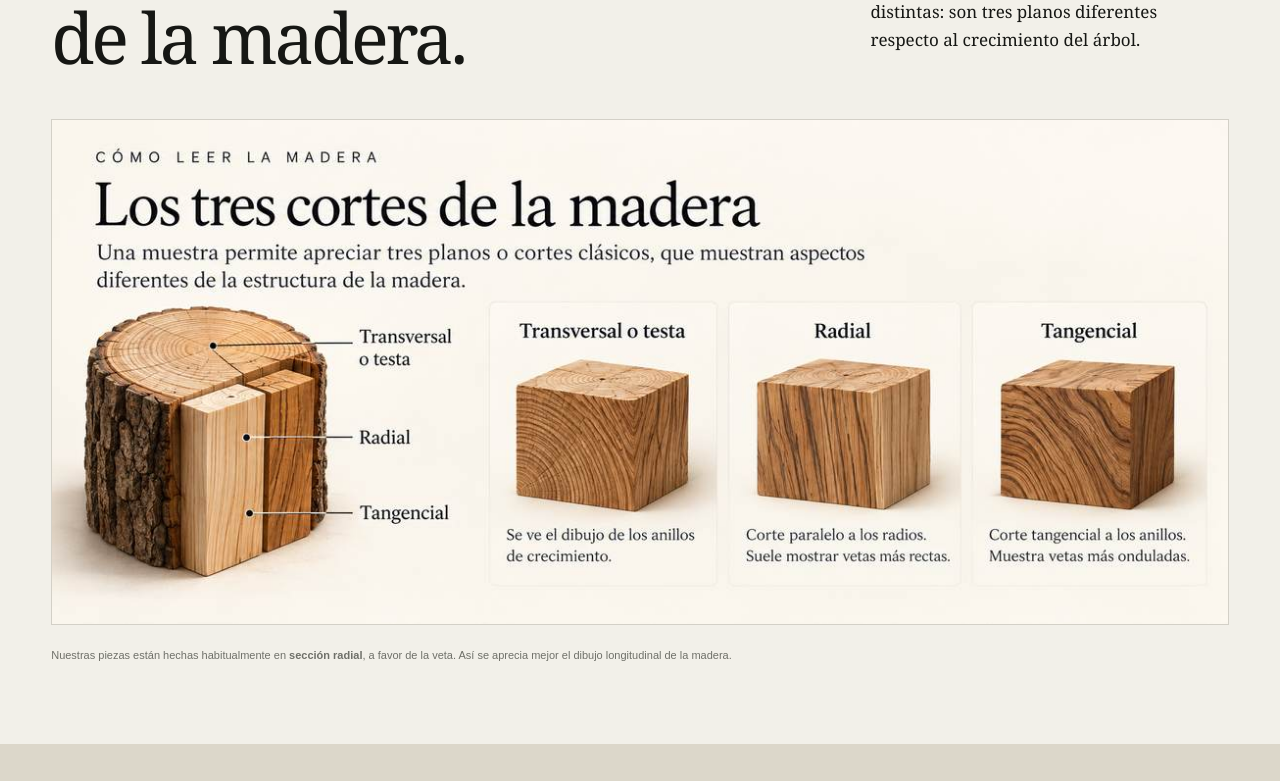
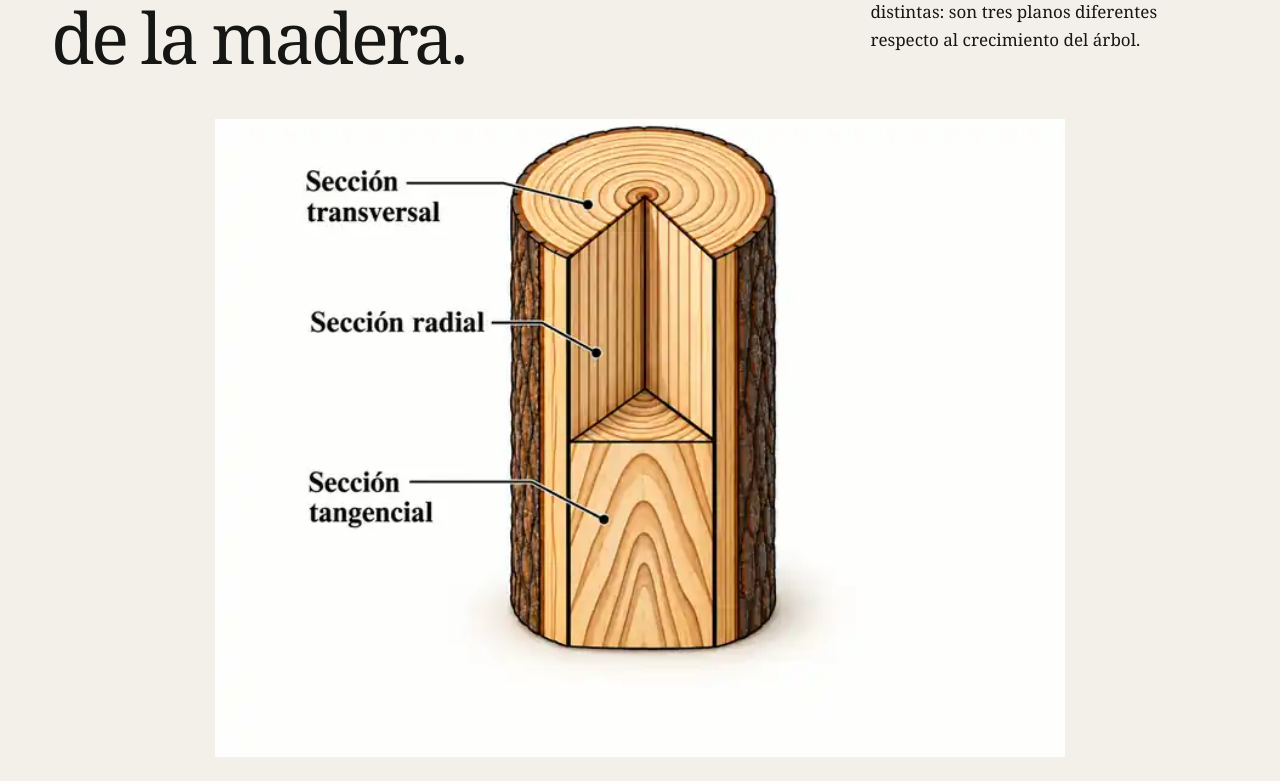
Before and after one commit to luisinko-lasko/maderas-del-mundo, a Next.js app: page /about in a window 1280 px wide. Shown: the part 2857-3638 px from the top of the page. Built offline with nearby package versions, Linux system fonts and the light colour scheme; no server answers.

Commit message:
About: incorporar la ilustración seleccionada de cortes de madera

```diff
--- a/app/about/page.js
+++ b/app/about/page.js
@@ -114,10 +114,10 @@ export default function About(){
           </p>
         </div>
 
-        <div className="about-infographic about-infographic-wide">
-          <img src="/images/about-cortes.jpg" alt="Esquema de los cortes transversal, radial y tangencial de la madera" />
+        <div className="about-infographic about-infographic-wide" style={{maxWidth:'850px', background:'#fff', border:'none'}}>
+          <img src="/images/about-cortes-secciones.webp" alt="Secciones transversal, radial y tangencial de un tronco: anillos de crecimiento, veta recta y veta en catedrales" />
         </div>
-        <p className="property-footnote">
+        <p className="property-footnote" style={{maxWidth:'850px', margin:'22px auto 0', fontSize:'14px'}}>
           Nuestras piezas están hechas habitualmente en <strong>sección radial</strong>,
           a favor de la veta. Así se aprecia mejor el dibujo longitudinal de la madera.
         </p>
```
Also changed, not shown: public/images/about-cortes-secciones.webp (added).
